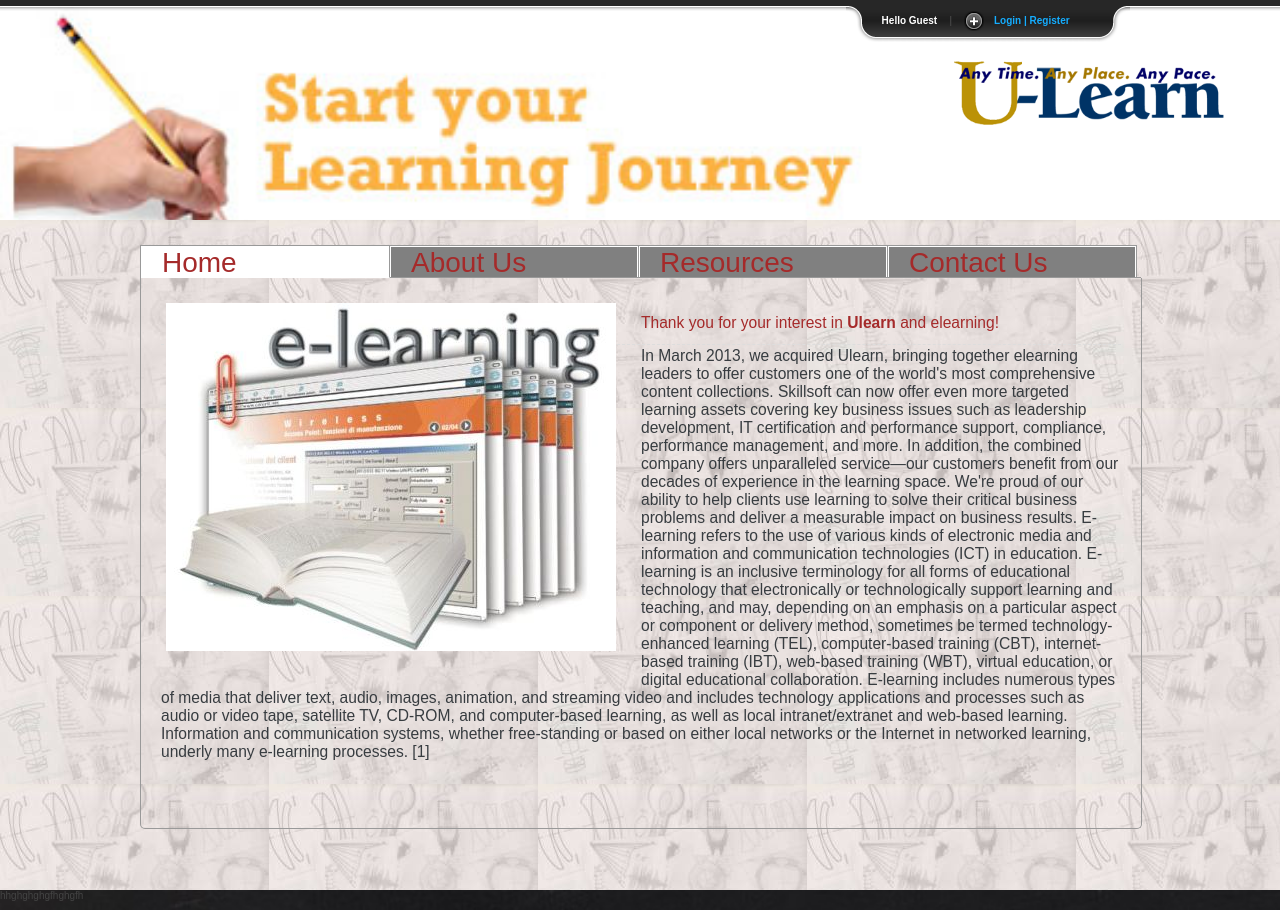
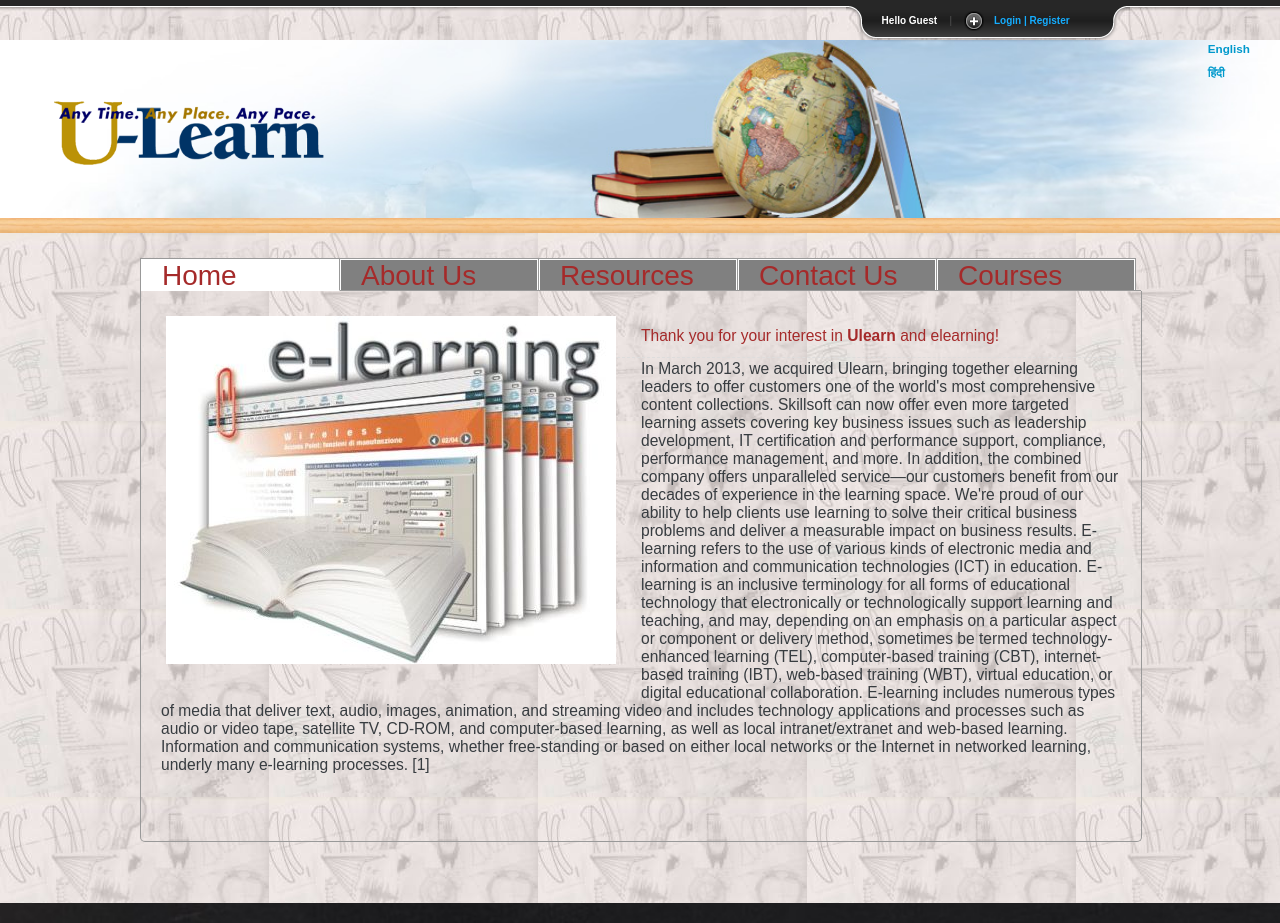
Before and after one commit to anirudh33/ulearn, a PHP site: page /ulearn/ in a window 1280 px wide. Run offline with PHP 8.4, Linux system fonts and the light colour scheme.

Commit message:
language file new constatnt added,registration view added, Language option added in home page

```diff
--- a/assets/style/MainView.css
+++ b/assets/style/MainView.css
@@ -51,7 +51,7 @@
 
 ul.tabs li {
                 float: left;
-				width:248px;
+				width:198px;
                 margin: 0;
                 padding: 0;
                 height: 31px;
@@ -98,6 +98,11 @@
                 -khtml-border-radius-bottomleft: 5px;
                 -webkit-border-bottom-left-radius: 5px;
             }
+
+   #tab1 img
+{
+	float:left;
+}
 .tab_content {
                 padding: 20px;
                 font-size: 1.3em;
@@ -133,13 +138,34 @@
             {
 
                 width:100%;
-                height:220px;
-                background:url("../images/Views/header3.jpg");
+                height:178px;
+                background:url("../images/Views/banner.jpg");
+
                 background-size:100%;
                 background-repeat:no-repeat;
 
 
             }
+            #header2
+{
+	background:url("../images/Views/navbar_bg.png");
+	height:15px;
+	//border:1px solid red;
+}
+#langdiv
+{
+
+	height:40px;
+
+	background-image:url("../images/Views/imagesf.jpg") ;
+
+}
+#langdiv #lang
+{
+	//padding:3px;
+	float:right;
+	margin:30px;
+}
 #ulearn
             {
 
--- a/assets/style/css/default.css
+++ b/assets/style/css/default.css
@@ -37,7 +37,7 @@
     font-weight:200;
     color: #888888;
     font-size:16pt;
-    background: transparent url(../../images/img/h1.png) no-repeat center left;
+    background: transparent url(../../../assets/images/img/h1.png) no-repeat center left;
     padding-left:33px;
     margin:7px 5px 8px 8px;
 }
@@ -113,7 +113,7 @@
     width:380px;
     height:98px;
     font-size:9px;
-    //background: #FDFEFA url(../../images/img/bg_infobox.gif) repeat-x top left;
+    //background: #FDFEFA url(../../../assets/images/img/bg_infobox.gif) repeat-x top left;
 }
 form.register .infobox h4{
     color: brown;
@@ -188,7 +188,7 @@
 }
 .button
 {
-    background: brown url(../../images/img/overlay.png) repeat-x;
+    background: brown url(../../../assets/images/img/overlay.png) repeat-x;
     padding: 8px 10px 8px;
     color: white;
     text-decoration: none;
--- a/controllers/MainController.php
+++ b/controllers/MainController.php
@@ -49,6 +49,7 @@
         //$this->initiateLogin();
     }
 
+
     public function initiateLogin() {
         //echo "initiating login";
         //die("i am here");
@@ -78,7 +79,17 @@
 
 
     }
+   public function setLanguageClick()
+   {
 
+   	$objInitiateUser = new InitiateUser();
+
+   	$objInitiateUser->setLanguage($_REQUEST["value"]);
+   }
+   public function registerClick()
+   {
+   require_once "./views/RegistrationView.php";
+   }
 
 }
 
--- a/index.php
+++ b/index.php
@@ -14,7 +14,7 @@
 
 $_SESSION ["DOMAIN_PATH"] = $_SERVER ["SERVER_NAME"] . "/ulearn/branches/development";
 $_SESSION ["DB_NAME"] = "ulearndb";
-$_SESSION ['lang'] = "EN";
+//$_SESSION ['lang'] = "EN";
 require_once ($_SESSION ["SITE_PATH"] . "/controllers/MainController.php");
 
 $obj = new MainController ();
--- a/libraries/InitiateUser.php
+++ b/libraries/InitiateUser.php
@@ -164,6 +164,15 @@
         return $password;
     }
 
+    public function setLanguage($value)
+    {
+    	$_SESSION["lang"]=$value;
+    }
+    public function showRegistrationView()
+    {
+    	require_once "./views/RegistrationView.php";
+    }
+
 }
 
 ?>
--- a/libraries/Language.php
+++ b/libraries/Language.php
@@ -60,6 +60,9 @@
         'CHOOSEWORK'=>"Choose from the categories to start",
         'QUOTE'=>"Education's purpose is to replace an empty mind with an open one.",
         'WELCOMEADMINISTRATOR'=>"Welcome Administrator",
+        'COURSES'=>"Courses",
+        'HINDI'=>"हिंदी",
+        'ENGLISH'=>"English",
     ),
     'HINDI'=>array(
         'TITLE'=>"Ulearn में आपका स्वागत है",
@@ -98,6 +101,12 @@
         'QUOTE'=>" बिना शिक्षा प्राप्त किये कोई व्यक्ति अपनी परम ऊँचाइयों को नहीं छू सकता.",
         'WELCOMEADMINISTRATOR'=>"व्यवस्थापक आपका स्वागत है ",
         'LOGOUT'=>"Log Out Hindi",
+        'COURSES'=>"पाठ्यक्रम",
+        'HINDI'=>"हिंदी",
+        'ENGLISH'=>"अंग्रेज़ी",
+        'COURSES'=>"पाठ्यक्रम",
+        'HINDI'=>"हिंदी",
+        'ENGLISH'=>"अंग्रेज़ी",
     ));
 
     private function __construct() {
--- a/views/MainView.php
+++ b/views/MainView.php
@@ -68,7 +68,7 @@
 
                     <div class="left right">
                         <!-- Register Form -->
-                        <form action="#" method="post">
+                        <form action="index.php?method=registerClick" method="post">
                             <h1><?php echo $lang->NOTAMEMBERYETSIGNUP;?></h1>
                             <input type="submit" name="submit" value="<?php echo $lang-> REGISTER;?>" class="bt_register" />
                         </form>
@@ -92,10 +92,22 @@
         </div> <!--panel -->
 
      <div id="cc">
+     <div id="langdiv">
+    <!-- to set the language-->
+     <div id="lang">
+
+  <h3><a href="index.php?method=setLanguageClick&value=EN"><?php echo $lang-> ENGLISH;?></a> </h3>
+ 	<h3><a href="index.php?method=setLanguageClick&value=HINDI"><?php echo $lang-> HINDI;?></a></h3>
+
+
+     </div>
+     </div>
             <div id="header">
-                <img alt="" src="assets/images/Views/ulearn.gif" style="float:right;padding:50px;width:280px;">
+                <img alt="" src="assets/images/Views/ulearn.gif" style="float:left;padding:50px;width:280px;">
             </div>
+			<div id="header2">
 
+			</div>
             <div id="image">
 			       <div id="content">
                 <div class="container">
@@ -105,7 +117,7 @@
                         <li><a href="#tab2"><?php echo $lang->ABOUTUS;?></a></li>
                         <li><a href="#tab3"><?php echo $lang->RESOURCES;?></a></li>
                         <li><a href="#tab4"><?php echo $lang-> CONTACT;?></a></li>
-
+						<li><a href="#tab4"><?php echo $lang-> COURSES;?></a></li>
                     </ul>
                     <div class="tab_container">
                         <div id="tab1" class="tab_content">
@@ -147,10 +159,10 @@
 
        </div>
 
+     <div id="footer1">
 
-     <div id="footer1">
-hhghghghgfhghgfh
         </div>
+
 
     </body>
 </html>
--- a/views/RegistrationView.php
+++ b/views/RegistrationView.php
@@ -3,7 +3,7 @@
     <head>
         <title>CSS Registration Form</title>
         <meta http-equiv="Content-Type" content="text/html; charset=utf-8"/>
-        <link rel="stylesheet" type="text/css" href="../assets/style/css/default.css"/>
+        <link rel="stylesheet" type="text/css" href="./assets/style/css/default.css"/>
     </head>
     <body>
 
```
Also changed, not shown: assets/images/Views/banner.jpg (added), assets/images/Views/navbar_bg.png (added).
